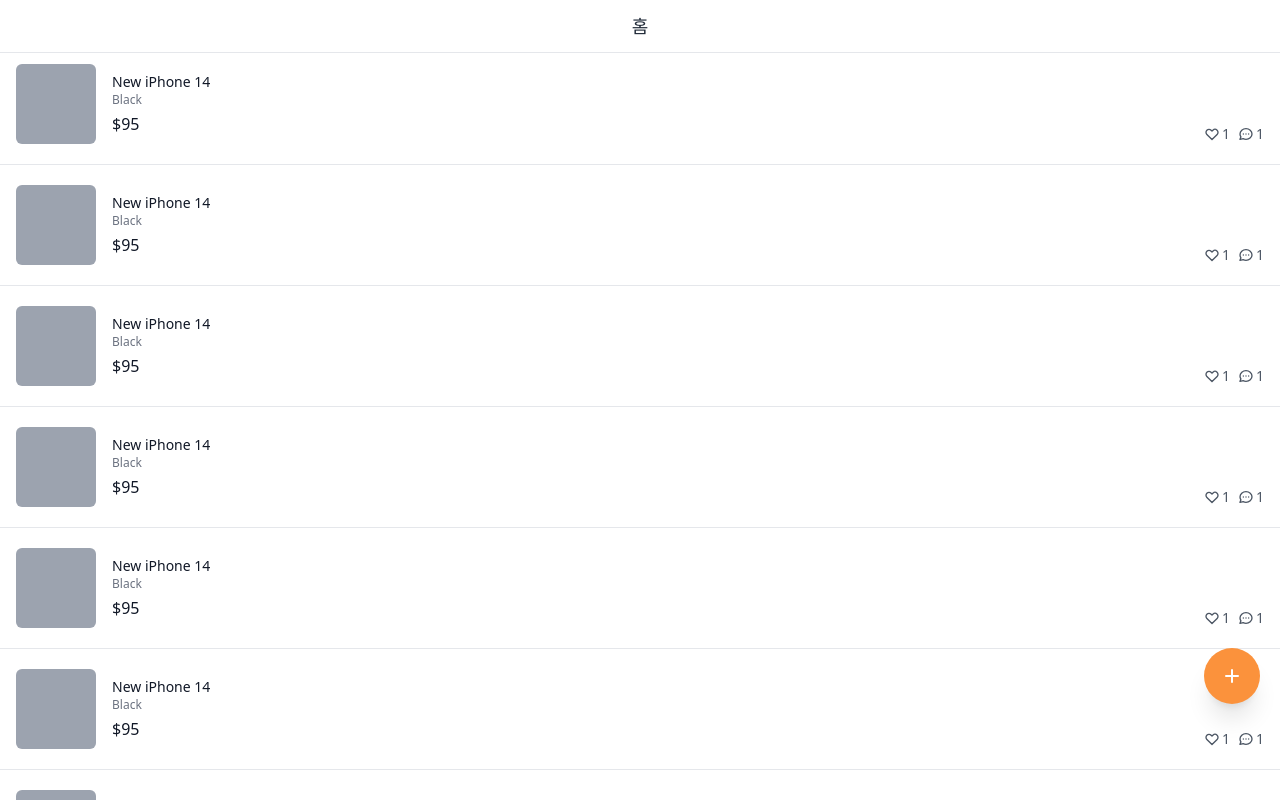
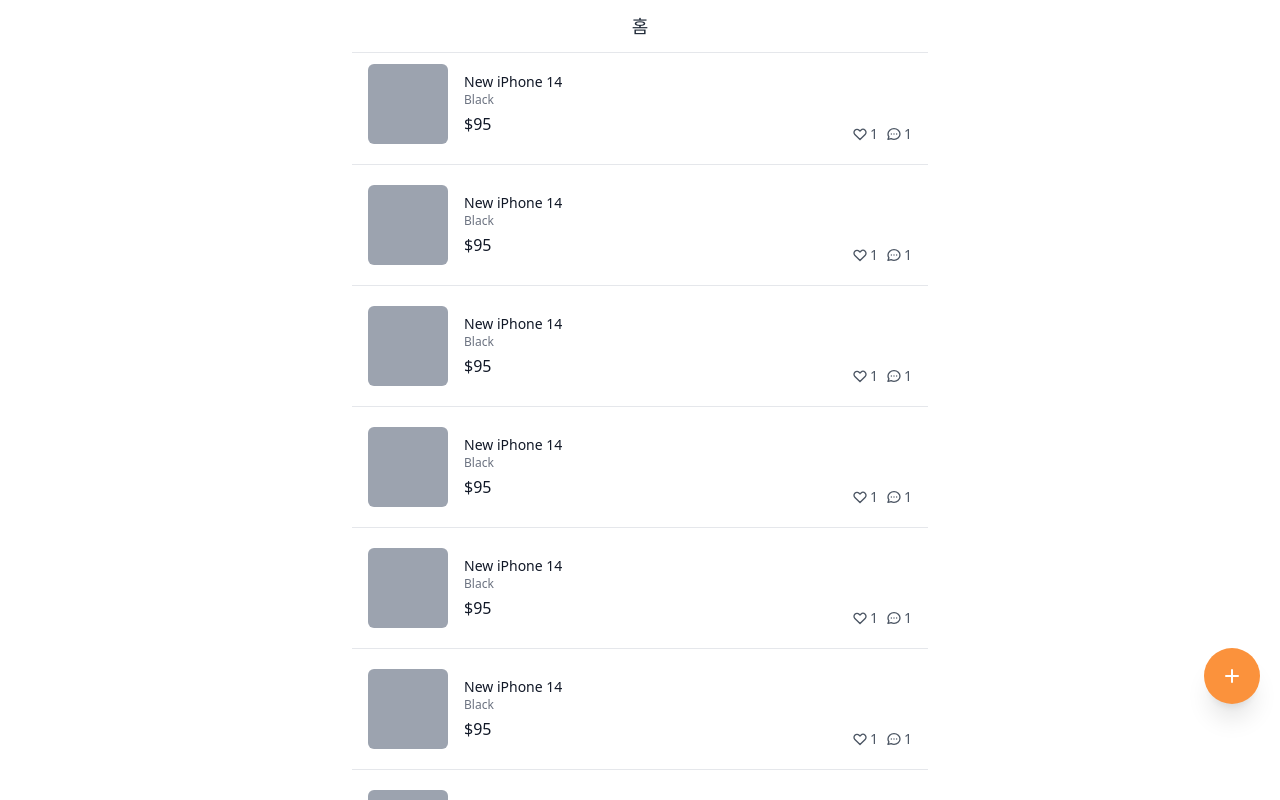
Before and after one commit to JangChangKyoon/carrot-market, a Next.js app: page / in a window 1280 px wide. Shown: the top 800 px of the page. Built offline with nearby package versions, Linux system fonts and the light colour scheme.

Commit message:
#5.17 Layout part Two (10:23)

```diff
--- a/components/layout.tsx
+++ b/components/layout.tsx
@@ -16,12 +16,12 @@
 }: LayoutProps) {
   return (
     <div>
-      <div className="bg-white w-full text-lg font-medium py-3 fixed text-gray-800 border-b top-0 justify-center flex items-center">
+      <div className="bg-white w-full max-w-xl text-lg font-medium py-3 fixed text-gray-800 border-b top-0 justify-center flex items-center">
         {title ? <span>{title}</span> : null}
       </div>
       <div className={cls("pt-16", hasTabBar ? "pb-16" : "")}>{children}</div>
       {hasTabBar ? (
-        <nav className="bg-white text-gray-800 border-t fixed bottom-0 pb-10 pt-3 flex justify-between items-center"></nav>
+        <nav className="bg-white max-w-xl text-gray-800 border-t fixed bottom-0 pb-10 pt-3 flex justify-between items-center"></nav>
       ) : null}
     </div>
   );
--- a/pages/_app.tsx
+++ b/pages/_app.tsx
@@ -3,7 +3,7 @@
 
 function MyApp({ Component, pageProps }: AppProps) {
   return (
-    <div className="w-full mx-auto">
+    <div className="w-full max-w-xl mx-auto">
       <Component {...pageProps} />
     </div>
   );
```
